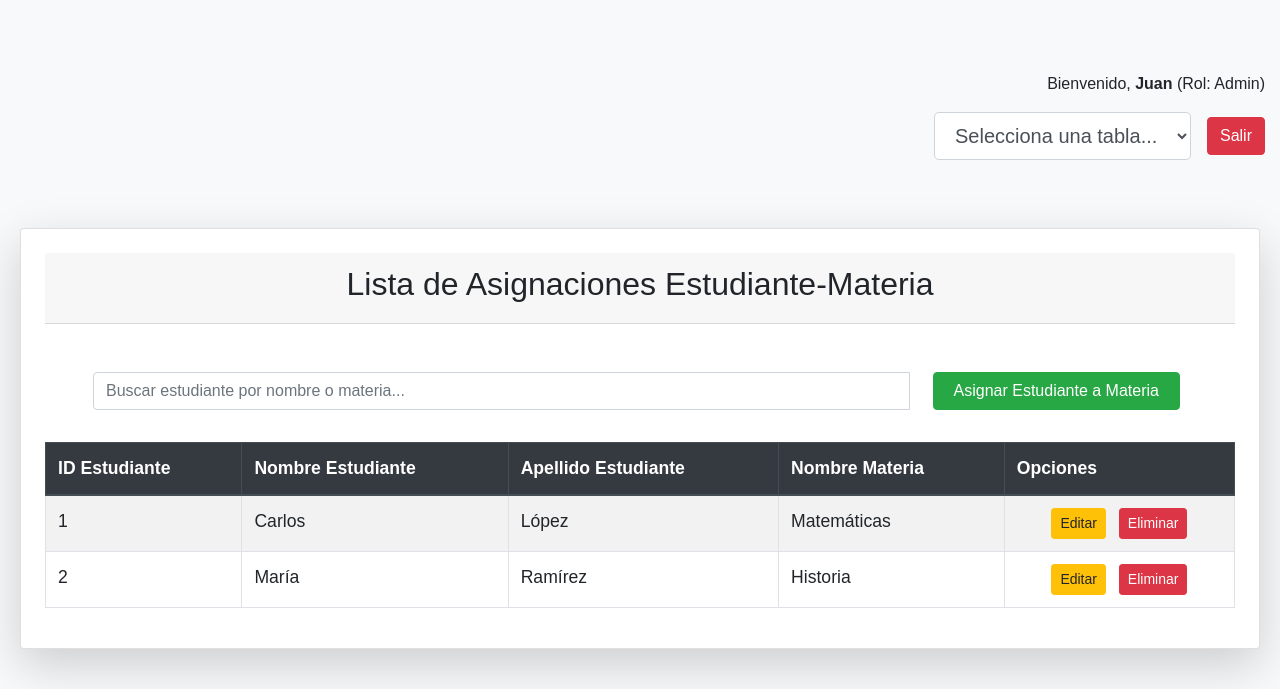
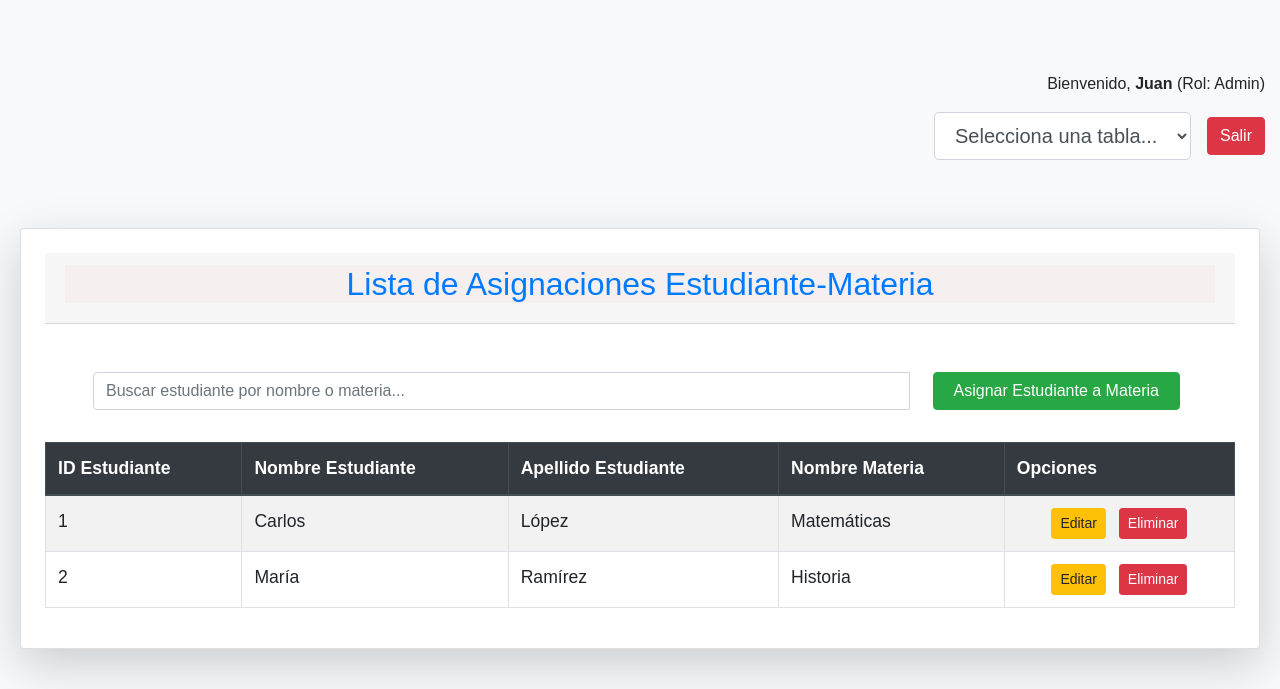
Before and after one commit to ChillRelaxing/Proyecto_Escuela_sv, a PHP site: page /routers/estudianteMateriaRouter.php in a window 1280 px wide. Shown: the top 689 px of the page. Run offline with PHP 8.4, Linux system fonts and the light colour scheme; a user stored in the database is signed in; data comes from the database, SQL or seed files in the repository.

Commit message:
Modificacion de css

```diff
--- a/views/css/EstudiantesResponsive.css
+++ b/views/css/EstudiantesResponsive.css
@@ -1,7 +1,6 @@
 /* Estilos generales */
 body {
     font-family: Arial, sans-serif;
-    background-color: #f8f9fa;
 }
 
 h2, h4 {
--- a/views/css/MateriasCursosResponsive.css
+++ b/views/css/MateriasCursosResponsive.css
@@ -1,7 +1,13 @@
 /* Estilos generales */
 body {
     font-family: Arial, sans-serif;
+    background-color: #dcdfe2;
 }
+
+h2, h4 {
+    background-color: rgb(245, 239, 239);
+    text-align: center;
+    color: #007bff; /* Color azul para títulos */}
 
 /* Estilos para dispositivos móviles */
 @media (max-width: 576px) {
--- a/views/css/estudianteMateriaResponsive.css
+++ b/views/css/estudianteMateriaResponsive.css
@@ -1,7 +1,13 @@
 /* Estilos generales */
 body {
     font-family: Arial, sans-serif;
+    background-color: #dcdfe2;
 }
+
+h2, h4 {
+    background-color: rgb(245, 239, 239);
+    text-align: center;
+    color: #007bff; /* Color azul para títulos */}
 
 /* Estilos para dispositivos móviles */
 @media (max-width: 576px) {
```
Also changed, not shown: views/css/reporteResponsive.css (+4 -3 lines).
